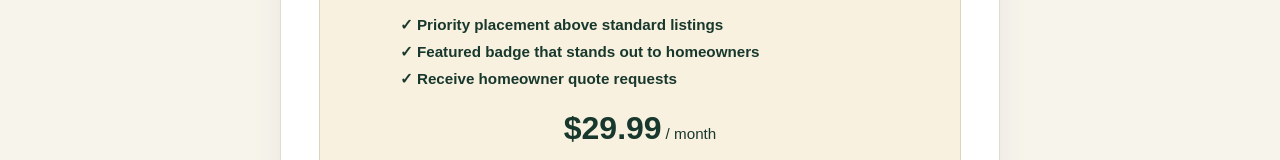
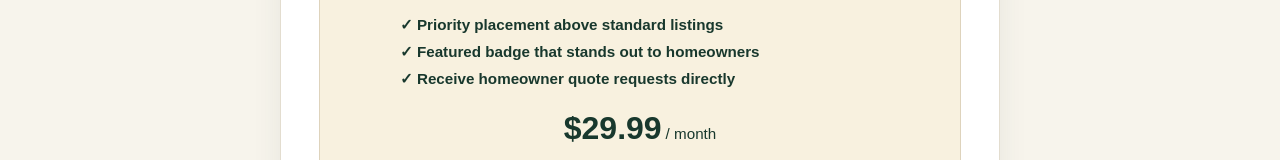
Before and after one commit to Cheddaronbass/billingshomepros, a Next.js app: page /get-listed in a window 1280 px wide. Shown: the part 1703-1863 px from the top of the page. Built offline with nearby package versions, Linux system fonts and the light colour scheme.

Commit message:
Update quote request text for clarity

```diff
--- a/app/get-listed/page.js
+++ b/app/get-listed/page.js
@@ -341,7 +341,7 @@ export default function GetListedPage() {
                 <div className="featuredBenefits">
   <span>✓ Priority placement above standard listings</span>
   <span>✓ Featured badge that stands out to homeowners</span>
-  <span>✓ Receive homeowner quote requests</span>
+<span>✓ Receive homeowner quote requests directly</span>
 </div>
             <div className="featuredPrice">
               <strong>$29.99</strong>
```
